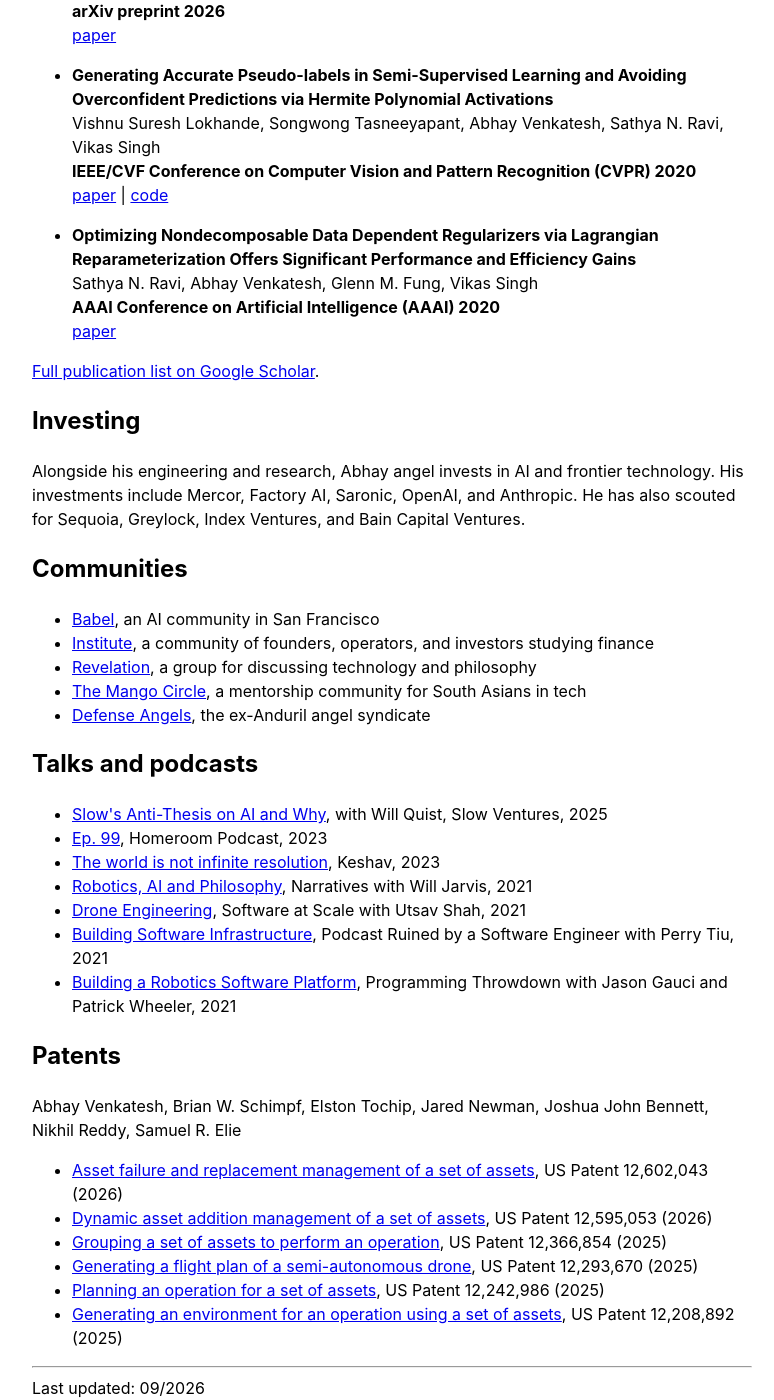
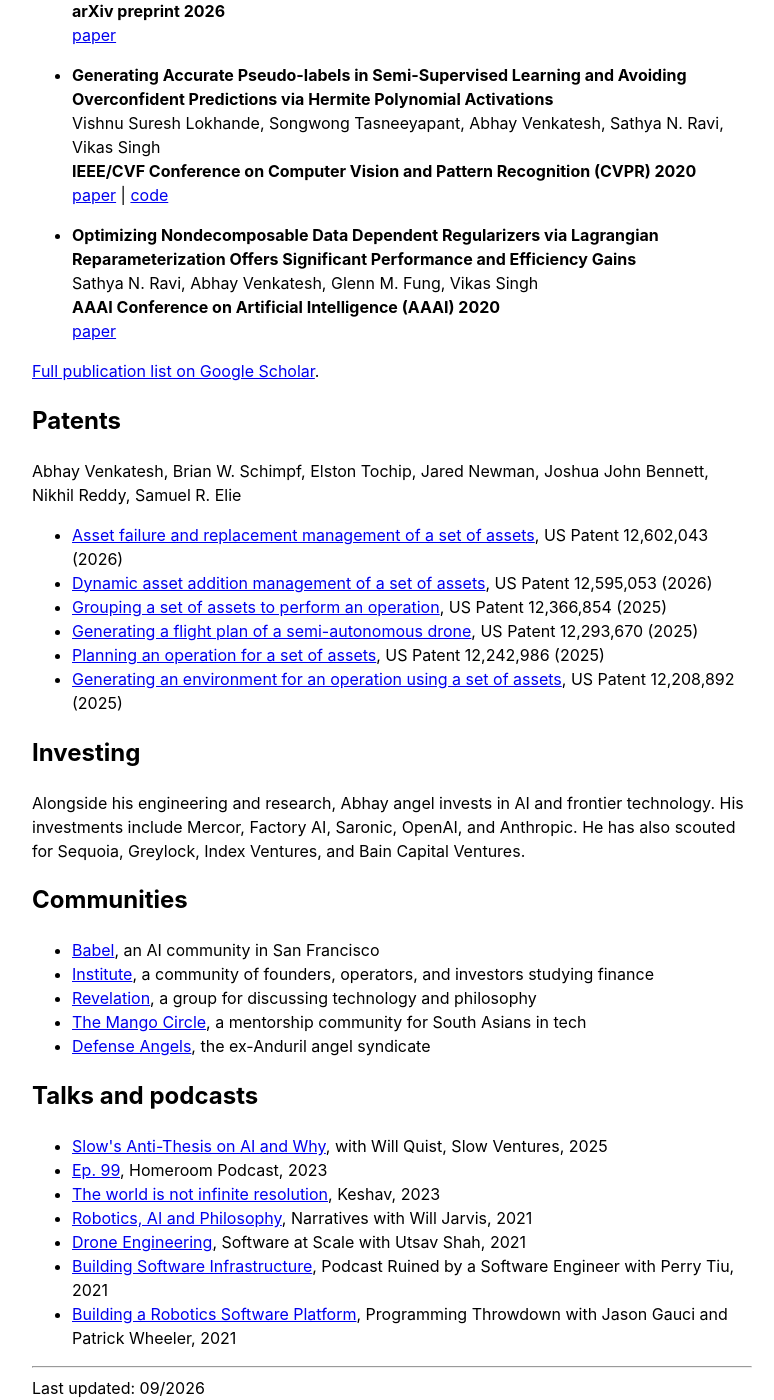
Before and after one commit to abhay-venkatesh/abhay-venkatesh.github.io, a Jekyll site: the page built from _pages/about.md, in a window 1280 px wide and 1400 px high, scrolled down 1483 px. Shown: the whole window, without its empty margins (248-1022 px from the left). Built offline with Jekyll 4.4.1, drawn with Linux system fonts in a browser that asks for light colours; some of the changed lines change nothing that is shown; some of the changed text lies outside the part shown.

Commit message:
Complete homepage navigation and prioritize patents

```diff
--- a/_pages/about.md
+++ b/_pages/about.md
@@ -17,8 +17,10 @@
   <a href="#engineering">Engineering</a> ·
   <a href="#writing">Writing</a> ·
   <a href="#papers">Papers</a> ·
+  <a href="#patents">Patents</a> ·
   <a href="#investing">Investing</a> ·
-  <a href="#communities">Communities</a>
+  <a href="#communities">Communities</a> ·
+  <a href="#talks-and-podcasts">Talks &amp; Podcasts</a>
 </nav>
 
 <h2 id="about"><a class="section-link" href="#about" title="Link to About">About</a></h2>
@@ -76,6 +78,17 @@
 
 [Full publication list on Google Scholar](https://scholar.google.com/citations?user=Inp7zBgAAAAJ&hl=en).
 
+<h2 id="patents"><a class="section-link" href="#patents" title="Link to Patents">Patents</a></h2>
+Abhay Venkatesh, Brian W. Schimpf, Elston Tochip, Jared Newman, Joshua John Bennett, Nikhil Reddy, Samuel R. Elie
+<ul>
+  <li><a target="_blank" href="https://patents.google.com/patent/US12602043B2/en">Asset failure and replacement management of a set of assets</a>, US Patent 12,602,043 (2026)</li>
+  <li><a target="_blank" href="https://patents.google.com/patent/US12595053B2/en">Dynamic asset addition management of a set of assets</a>, US Patent 12,595,053 (2026)</li>
+  <li><a target="_blank" href="https://patents.google.com/patent/US12366854B2/en">Grouping a set of assets to perform an operation</a>, US Patent 12,366,854 (2025)</li>
+  <li><a target="_blank" href="https://patents.google.com/patent/US12293670B2/en">Generating a flight plan of a semi-autonomous drone</a>, US Patent 12,293,670 (2025)</li>
+  <li><a target="_blank" href="https://patents.google.com/patent/US12242986B2/en">Planning an operation for a set of assets</a>, US Patent 12,242,986 (2025)</li>
+  <li><a target="_blank" href="https://patents.google.com/patent/US12208892B2/en">Generating an environment for an operation using a set of assets</a>, US Patent 12,208,892 (2025)</li>
+</ul>
+
 <h2 id="investing"><a class="section-link" href="#investing" title="Link to Investing">Investing</a></h2>
 
 Alongside his engineering and research, Abhay angel invests in AI and frontier technology. His investments include Mercor, Factory AI, Saronic, OpenAI, and Anthropic. He has also scouted for Sequoia, Greylock, Index Ventures, and Bain Capital Ventures.
@@ -99,14 +112,3 @@
   <li><a target="_blank" href="https://www.perrytiu.com/podcast/abhay-venkatesh/">Building Software Infrastructure</a>, Podcast Ruined by a Software Engineer with Perry Tiu, 2021</li>
   <li><a target="_blank" href="https://podcasts.apple.com/us/podcast/building-a-robotics-software-platform-with/id427166321?i=1000532861266">Building a Robotics Software Platform</a>, Programming Throwdown with Jason Gauci and Patrick Wheeler, 2021</li>
 </ul>
-
-<h2 id="patents"><a class="section-link" href="#patents" title="Link to Patents">Patents</a></h2>
-Abhay Venkatesh, Brian W. Schimpf, Elston Tochip, Jared Newman, Joshua John Bennett, Nikhil Reddy, Samuel R. Elie
-<ul>
-  <li><a target="_blank" href="https://patents.google.com/patent/US12602043B2/en">Asset failure and replacement management of a set of assets</a>, US Patent 12,602,043 (2026)</li>
-  <li><a target="_blank" href="https://patents.google.com/patent/US12595053B2/en">Dynamic asset addition management of a set of assets</a>, US Patent 12,595,053 (2026)</li>
-  <li><a target="_blank" href="https://patents.google.com/patent/US12366854B2/en">Grouping a set of assets to perform an operation</a>, US Patent 12,366,854 (2025)</li>
-  <li><a target="_blank" href="https://patents.google.com/patent/US12293670B2/en">Generating a flight plan of a semi-autonomous drone</a>, US Patent 12,293,670 (2025)</li>
-  <li><a target="_blank" href="https://patents.google.com/patent/US12242986B2/en">Planning an operation for a set of assets</a>, US Patent 12,242,986 (2025)</li>
-  <li><a target="_blank" href="https://patents.google.com/patent/US12208892B2/en">Generating an environment for an operation using a set of assets</a>, US Patent 12,208,892 (2025)</li>
-</ul>
```
